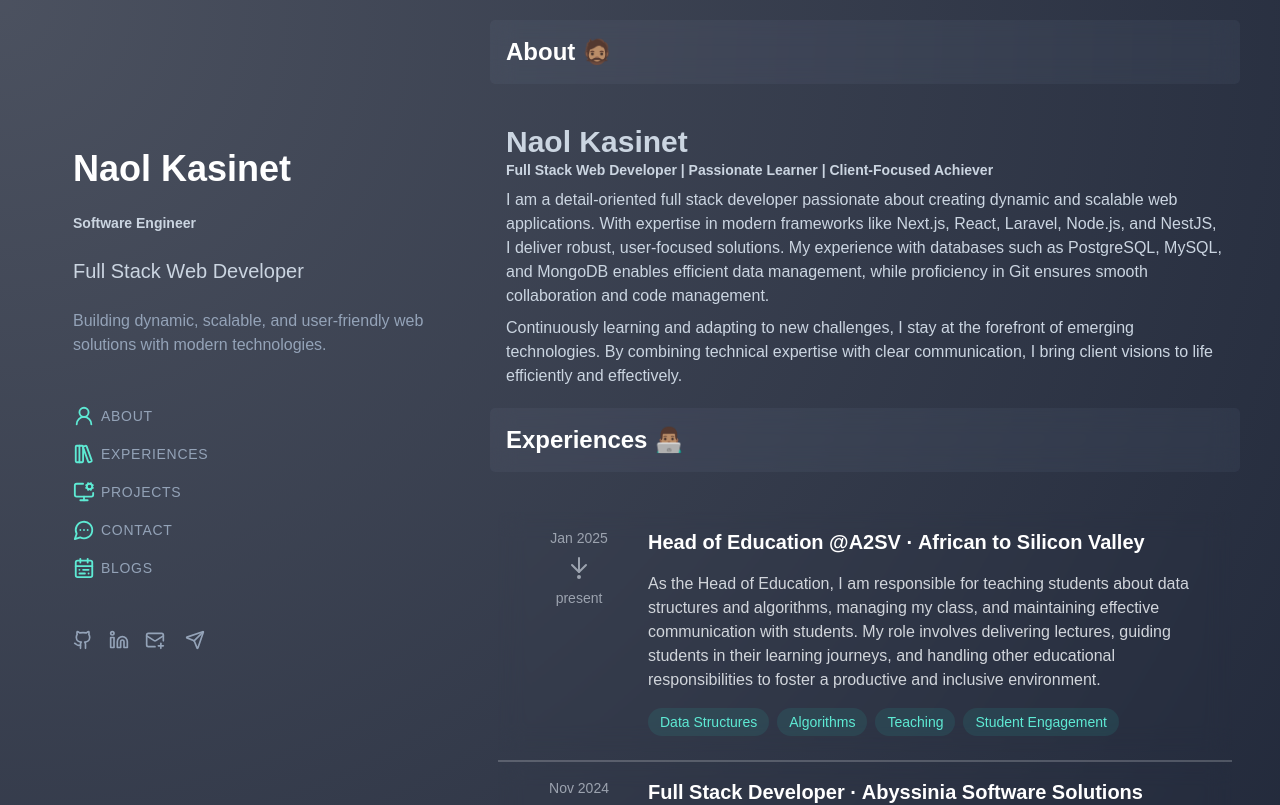
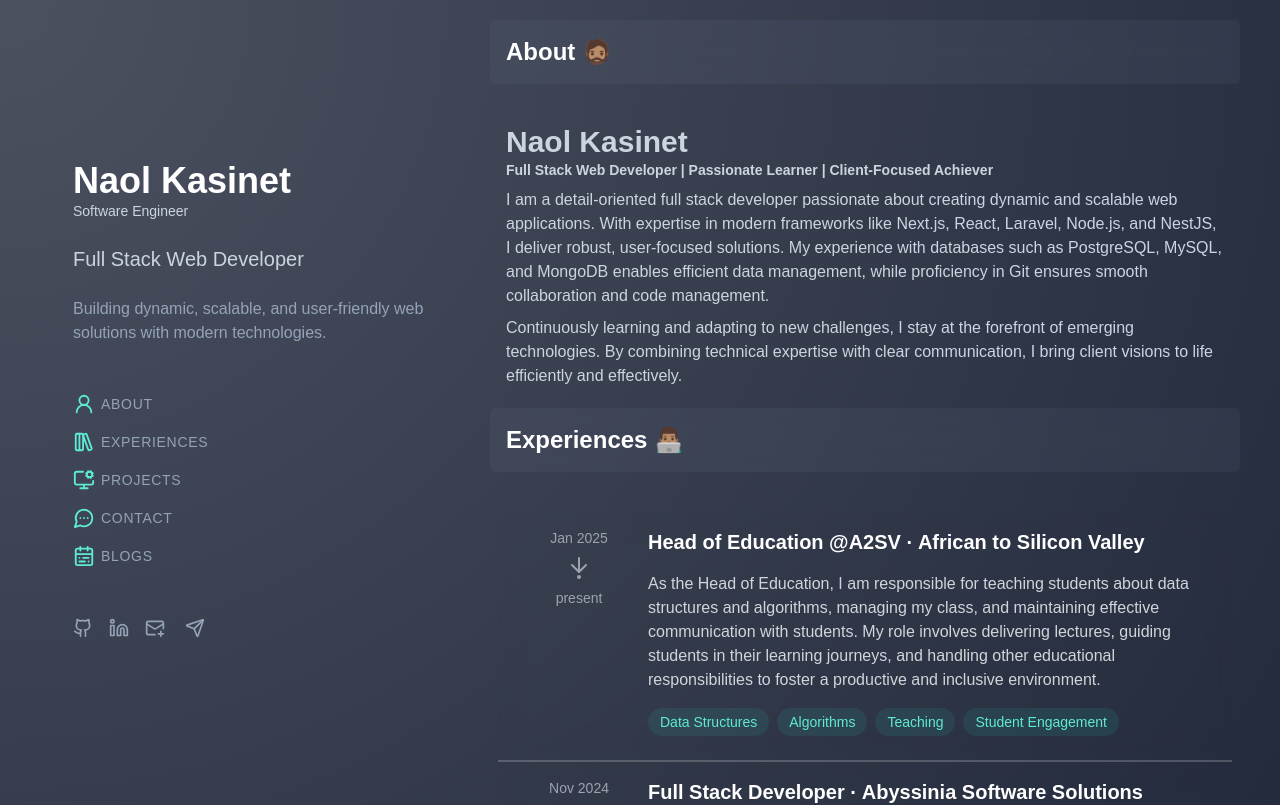
Before and after one commit to Naol86/portfolio, a Next.js app: page / in a window 1280 px wide. Shown: the top 805 px of the page. Built offline with nearby package versions, Linux system fonts and the light colour scheme.

Commit message:
Enhance title hierarchy in Portfolio component by wrapping titles in a div and adjusting font weight

```diff
--- a/src/components/Portfolio.tsx
+++ b/src/components/Portfolio.tsx
@@ -16,8 +16,10 @@ export default function Portfolio() {
       <div className="relative col-span-3 w-full flex justify-center">
         <div className="p-8 md:fixed  max-w-md h-screen flex flex-col justify-center">
           <div className="space-y-6">
-            <h1 className="text-4xl font-bold text-white">Naol Kasinet</h1>
-            <h2 className="text-sm font-semibold">Software Engineer</h2>
+            <div>
+              <h1 className="text-4xl font-bold text-white">Naol Kasinet</h1>
+              <h2 className="text-sm font-medium">Software Engineer</h2>
+            </div>
             <h3 className="text-xl">Full Stack Web Developer</h3>
             <p className="text-slate-400">
               Building dynamic, scalable, and user-friendly web solutions with
```
